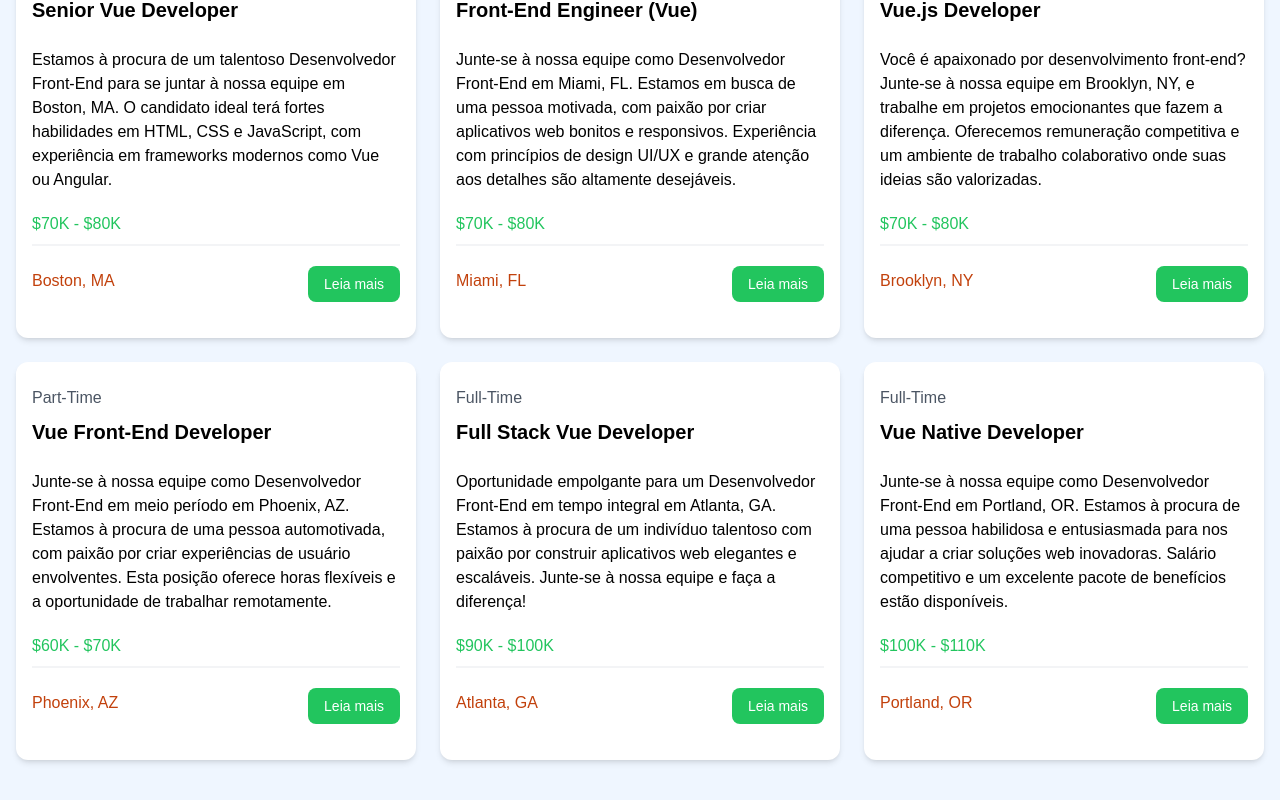
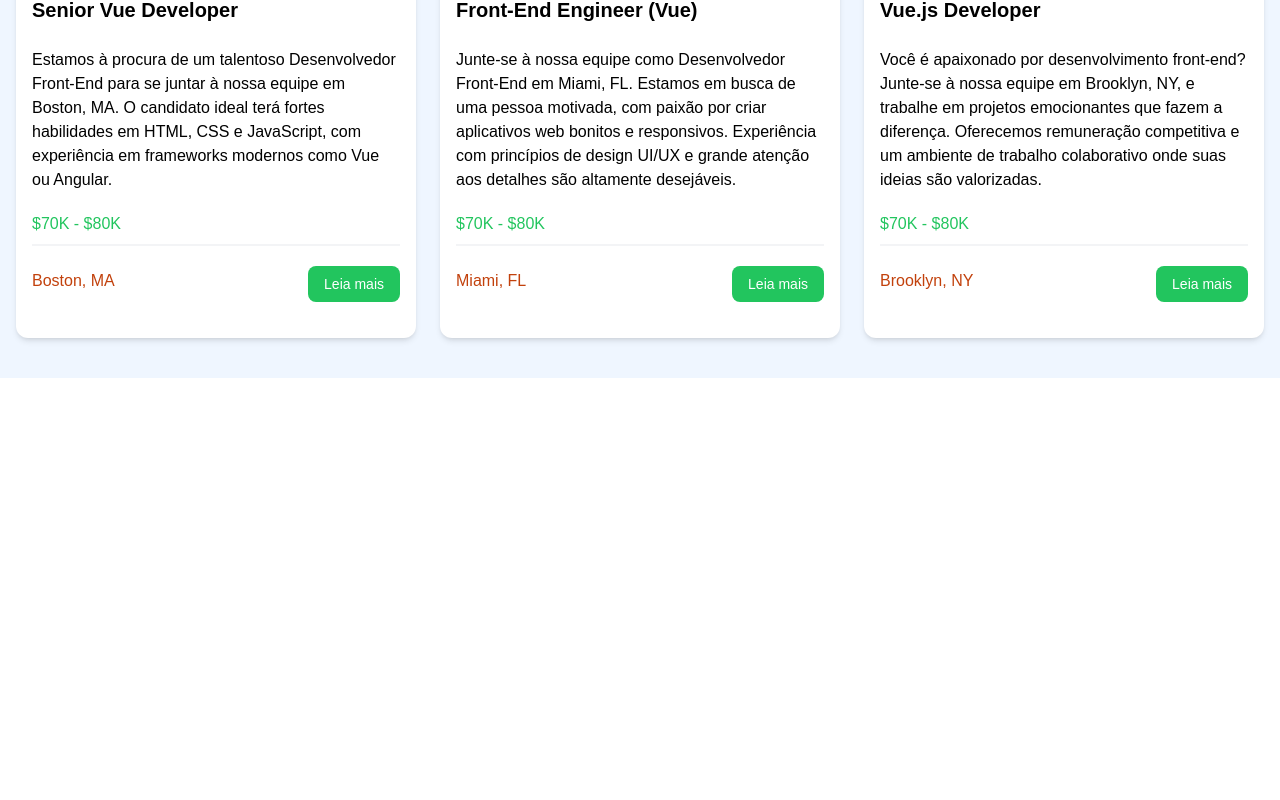
Before and after one commit to ThiagoHs1/vue, a Vue app in the folder vue-jobs/: page / in a window 1280 px wide. Shown: the part 769-1569 px from the top of the page. After the commit the page ends 1147 px from the top, so only its background shows below. Built offline with nearby package versions, Linux system fonts and the light colour scheme.

Commit message:
limitando a exibição dos serviços

```diff
--- a/vue-jobs/src/App.vue
+++ b/vue-jobs/src/App.vue
@@ -10,7 +10,7 @@
 <Navbar />
 <Hero  />
 <HomeCards />
-<JobListings />
+<JobListings limit="3" />
 
 </template>
 
--- a/vue-jobs/src/components/JobListin.vue
+++ b/vue-jobs/src/components/JobListin.vue
@@ -33,7 +33,7 @@
                   {{ job.location }}
                 </div>
                 <a
-                  href="job.html"
+                  :href="'/job/' + job.id"
                   class="h-[36px] bg-green-500 hover:bg-green-600 text-white px-4 py-2 rounded-lg text-center text-sm"
                 >
                   Leia mais
--- a/vue-jobs/src/components/JobListings.vue
+++ b/vue-jobs/src/components/JobListings.vue
@@ -1,9 +1,13 @@
 <script setup>
 import JobListin from './JobListin.vue';
 import JobData from '@/jobs.json';
-import {ref} from 'vue';
+import {ref, defineProps } from 'vue';
 
 const jobs = ref (JobData);
+
+defineProps({
+    limit: Number
+ });
 
 </script>
 
@@ -14,7 +18,7 @@
                 Serviços
             </h2>
             <div class="grid grid-cols-1 md:grid-cols-3 gap-6">
-                <JobListin v-for="job in jobs" :key="job.id" :job="job"/>
+                <JobListin v-for="job in jobs.slice(0, limit || jobs.length  ) " :key="job.id" :job="job"/>
             </div>
         </div>
 
```
